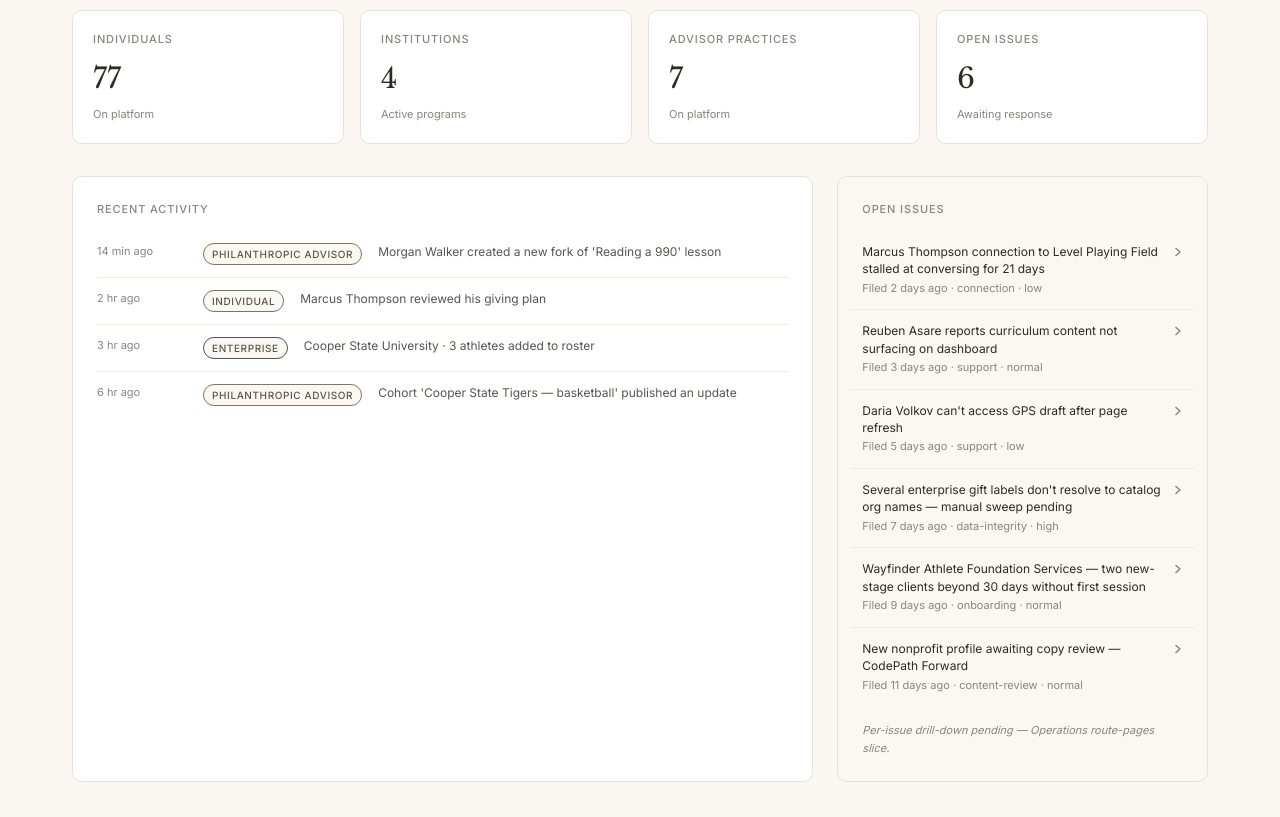
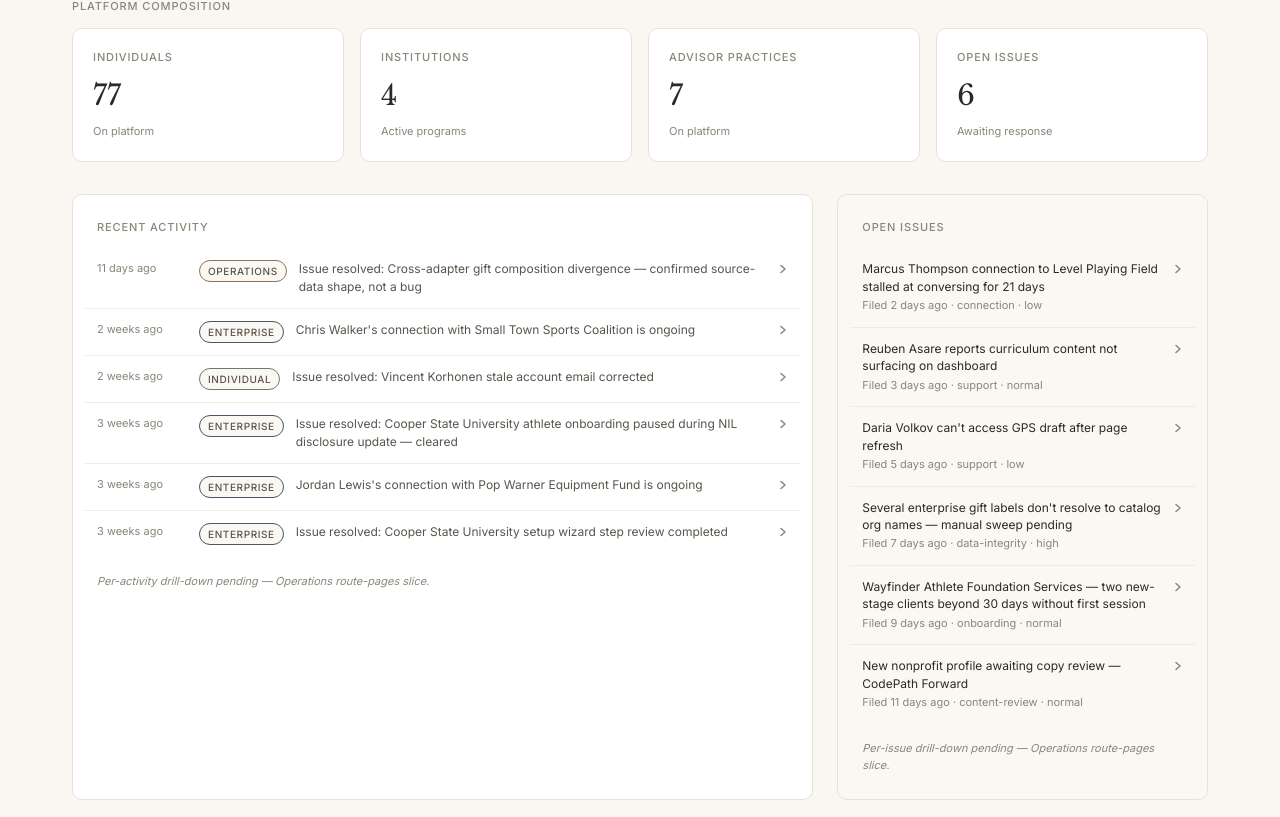
Before and after one commit to talabifaouzi/stewardhouse-app, a React (Vite) app: page /operations in a window 1280 px wide. Shown: the part 869-1686 px from the top of the page. Built offline with nearby package versions, Linux system fonts and the light colour scheme.

Commit message:
Operations Overview redesign — slice F: wire Recent Activity card to recentActivity()

```diff
--- a/src/surfaces/operations/OperationsSurface.jsx
+++ b/src/surfaces/operations/OperationsSurface.jsx
@@ -44,6 +44,35 @@ const ENTITY_FOR_TYPE = {
   advisorPractice: 'advisorPractices',
   institution: 'institutions',
 };
+
+// Recent Activity card (Slice F). Card-level curation: exclude issue-opened
+// events so this card doesn't duplicate the Open-issues card next to it.
+// recentActivity() stays a faithful full feed; filtering happens here only.
+// Filter BEFORE slicing so the 6 are post-exclusion.
+const RECENT_ACTIVITY_LIMIT = 6;
+const RECENT_ACTIVITY = unified.recentActivity({ limit: 105 })
+  .filter((i) => i.sourceEventType !== 'issue-opened')
+  .slice(0, RECENT_ACTIVITY_LIMIT);
+
+// Surface accent colors — promoted from inside the old passive ActivityRow.
+// Keys match ActivityItem.surface emissions from Slice E ('Advisor' not
+// 'Philanthropic Advisor'); Operations is the platform's primary bronze
+// (reads as platform/internal for org and platform-level events).
+const SURFACE_COLORS = {
+  Individual: 'var(--sh-individual-accent)',
+  Advisor: 'var(--sh-advisor-accent)',
+  Enterprise: 'var(--sh-enterprise-accent)',
+  Operations: 'var(--sh-bronze)',
+};
+
+// Short-form month names for the absolute-date format used by formatTimeAgo
+// (≥56 days) and the IssueRow/ActivityRow expand "Logged Mon DD, YYYY".
+const MONTH_SHORT = ['Jan', 'Feb', 'Mar', 'Apr', 'May', 'Jun', 'Jul', 'Aug', 'Sep', 'Oct', 'Nov', 'Dec'];
+
+function formatAbsDate(iso) {
+  const [y, m, d] = iso.split('-').map(Number);
+  return `${MONTH_SHORT[m - 1]} ${d}, ${y}`;
+}
 
 const NAV_ITEMS = [
   { key: 'home', label: 'Overview', path: '/operations' },
@@ -137,8 +166,9 @@ function OperationsHome() {
         marginBottom: 'var(--sh-space-5)',
         maxWidth: '720px',
       }}>
-        Mission funnel, pilot headlines, and open-issues card below are
-        demonstrative — drawn from the synthetic seed, not live platform traction.
+        Mission funnel, pilot headlines, and the open-issues + recent-activity
+        cards below are demonstrative — drawn from the synthetic seed, not live
+        platform traction.
       </p>
 
       {/* Mission funnel — primary pillar (Slice B) */}
@@ -199,11 +229,23 @@ function OperationsHome() {
         <Card>
           <SectionLabel>Recent activity</SectionLabel>
           <div style={{ display: 'flex', flexDirection: 'column' }}>
-            <ActivityRow time="14 min ago" surface="Philanthropic Advisor" detail="Morgan Walker created a new fork of 'Reading a 990' lesson" first />
-            <ActivityRow time="2 hr ago" surface="Individual" detail="Marcus Thompson reviewed his giving plan" />
-            <ActivityRow time="3 hr ago" surface="Enterprise" detail="Cooper State University · 3 athletes added to roster" />
-            <ActivityRow time="6 hr ago" surface="Philanthropic Advisor" detail="Cohort 'Cooper State Tigers — basketball' published an update" />
+            {RECENT_ACTIVITY.map((item, i) => (
+              <ActivityRowInteractive
+                key={`${item.timestamp}-${item.sourceEventType}-${i}`}
+                item={item}
+                first={i === 0}
+              />
+            ))}
           </div>
+          <p style={{
+            fontSize: 'var(--sh-text-xs)',
+            color: 'var(--sh-text-muted)',
+            fontStyle: 'italic',
+            marginTop: 'var(--sh-space-4)',
+            marginBottom: 0,
+          }}>
+            Per-activity drill-down pending — Operations route-pages slice.
+          </p>
         </Card>
 
         <Card tint>
@@ -310,6 +352,27 @@ function formatFiled(iso) {
   if (n === 1) return 'Filed yesterday';
   if (n < 0)   return `Filed in ${-n} day${-n === 1 ? '' : 's'}`;
   return `Filed ${n} days ago`;
+}
+
+// Relative-time helper for the Recent Activity card (Slice F). Bands:
+//   0       → "today"
+//   1       → "yesterday"
+//   2-13    → "N days ago"
+//   14-55   → "N weeks ago"   (rounded to nearest week)
+//   ≥56     → absolute "Mon DD, YYYY" via formatAbsDate
+// Uses the same daysAgo() helper as formatFiled, computed against the user's
+// local current date.
+function formatTimeAgo(iso) {
+  const n = daysAgo(iso);
+  if (n === 0) return 'today';
+  if (n === 1) return 'yesterday';
+  if (n < 0)   return `in ${-n} day${-n === 1 ? '' : 's'}`;
+  if (n <= 13) return `${n} days ago`;
+  if (n <= 55) {
+    const weeks = Math.round(n / 7);
+    return `${weeks} weeks ago`;
+  }
+  return formatAbsDate(iso);
 }
 
 // SVG chevron — brand is SVG icons only (no unicode glyphs). Rotates 90°
@@ -433,26 +496,55 @@ function IssueRow({ issue, first }) {
   );
 }
 
-function ActivityRow({ time, surface, detail, first }) {
-  const surfaceColors = {
-    Individual: 'var(--sh-individual-accent)',
-    Enterprise: 'var(--sh-enterprise-accent)',
-    'Philanthropic Advisor': 'var(--sh-advisor-accent)',
-  };
+function ActivityRowInteractive({ item, first }) {
+  const [expanded, setExpanded] = useState(false);
+  const [hovered, setHovered] = useState(false);
+
+  const related = item.relatedEntityType
+    ? unified.byId(ENTITY_FOR_TYPE[item.relatedEntityType], item.relatedEntityId)
+    : null;
+  const relatedLine = item.relatedEntityType === null
+    ? 'Platform-level (no specific record)'
+    : `About: ${related ? related.name : '(unresolved)'} (${item.relatedEntityType})`;
+
+  const surfaceAccent = SURFACE_COLORS[item.surface] || 'var(--sh-text-muted)';
+
   return (
+    <div
+      role="button"
+      tabIndex={0}
+      onClick={() => setExpanded((v) => !v)}
+      onKeyDown={(e) => {
+        if (e.key === 'Enter' || e.key === ' ') {
+          e.preventDefault();
+          setExpanded((v) => !v);
+        }
+      }}
+      onMouseEnter={() => setHovered(true)}
+      onMouseLeave={() => setHovered(false)}
+      style={{
+        padding: 'var(--sh-space-3)',
+        marginLeft: 'calc(var(--sh-space-3) * -1)',
+        marginRight: 'calc(var(--sh-space-3) * -1)',
+        borderTop: first ? 'none' : 'var(--sh-border-divider)',
+        cursor: 'pointer',
+        background: hovered ? 'var(--sh-bronze-tint)' : 'transparent',
+        transition: 'background 150ms ease',
+        userSelect: 'none',
+      }}
+    >
       <div style={{
         display: 'flex',
         alignItems: 'flex-start',
-      gap: 'var(--sh-space-4)',
-      padding: 'var(--sh-space-3) 0',
-      borderTop: first ? 'none' : 'var(--sh-border-divider)',
+        gap: 'var(--sh-space-3)',
       }}>
         <div style={{ minWidth: '90px' }}>
           <p style={{
             fontSize: 'var(--sh-text-xs)',
             color: 'var(--sh-text-muted)',
+            margin: 0,
           }}>
-          {time}
+            {formatTimeAgo(item.timestamp)}
           </p>
         </div>
         <span style={{
@@ -465,18 +557,50 @@ function ActivityRow({ time, surface, detail, first }) {
           letterSpacing: '0.06em',
           fontWeight: 500,
           flexShrink: 0,
-        border: `0.5px solid ${surfaceColors[surface]}`,
+          border: `0.5px solid ${surfaceAccent}`,
         }}>
-        {surface}
+          {item.surface}
         </span>
         <p style={{
           flex: 1,
           fontSize: 'var(--sh-text-sm)',
           color: 'var(--sh-text-secondary)',
           lineHeight: 1.5,
+          margin: 0,
         }}>
-        {detail}
+          {item.description}
         </p>
+        <div style={{ paddingTop: '4px' }}>
+          <Chevron expanded={expanded} />
+        </div>
+      </div>
+      {expanded && (
+        <div style={{
+          marginTop: 'var(--sh-space-3)',
+          padding: 'var(--sh-space-4)',
+          background: 'var(--sh-card)',
+          borderLeft: '3px solid var(--sh-bronze)',
+          borderRadius: 'var(--sh-radius-md)',
+          display: 'flex',
+          flexDirection: 'column',
+          gap: 'var(--sh-space-1)',
+        }}>
+          <p style={{
+            fontSize: 'var(--sh-text-sm)',
+            color: 'var(--sh-text-secondary)',
+            margin: 0,
+          }}>
+            Logged {formatAbsDate(item.timestamp)}
+          </p>
+          <p style={{
+            fontSize: 'var(--sh-text-sm)',
+            color: 'var(--sh-text-secondary)',
+            margin: 0,
+          }}>
+            {relatedLine}
+          </p>
+        </div>
+      )}
     </div>
   );
 }
```
Lines whose indentation alone changed are shown as unchanged.
